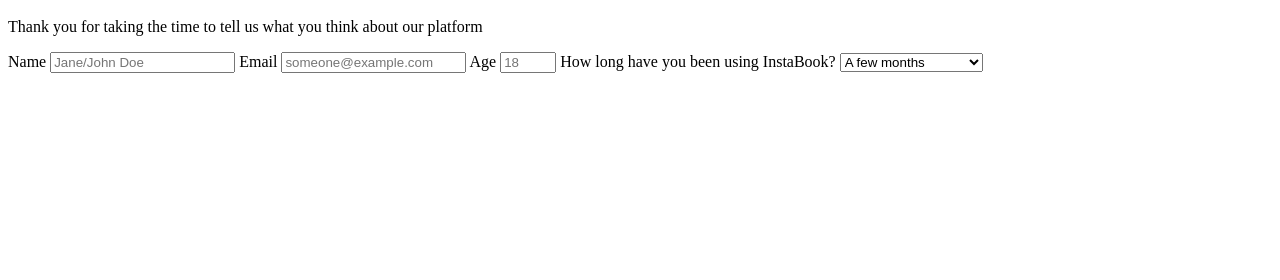
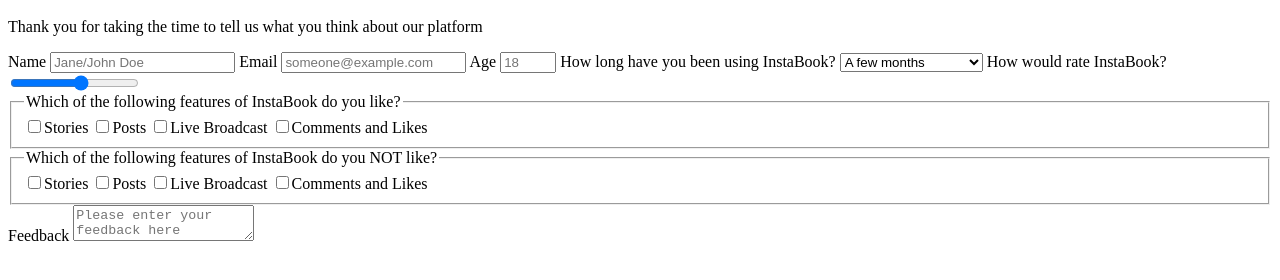
Before and after one commit to shayne243/WebDev-Practice-2, a plain HTML site: page index.html in a window 1280 px wide. Shown: the part 48-328 px from the top of the page. Drawn offline with Linux system fonts and the light colour scheme.

Commit message:
Added slider, checkboxes and feedback box

```diff
--- a/index.html
+++ b/index.html
@@ -17,7 +17,7 @@
             <label for="number-label">Age</label>
             <input required id="number" type="number" max="99" min="18" placeholder="18">
             <label for="usage-label">How long have you been using InstaBook?</label>
-            <select id="usage">
+            <select required id="usage">
                 <option value="few-months">A few months</option>
                 <option value="year">A year</option>
                 <option value="two-years">Two years</option>
@@ -25,6 +25,41 @@
                 <option value="more-than-five-years">More than five years</option>
                 <option value="not-sure">I'm not sure</option>
             </select>
+            <label for="rate-label">How would rate InstaBook?</label>
+            <input required id="rate" type="range" max="10" min="1">
+            <fieldset id="feedback-positive">
+                <legend>Which of the following features of InstaBook do you like?</legend>
+                <label for="stories">
+                    <input type="checkbox" id="stories">Stories
+                </label>
+                <label for="posts">
+                    <input type="checkbox" id="posts">Posts
+                </label>
+                <label for="live">
+                    <input type="checkbox" id="live">Live Broadcast
+                </label>
+                <label for="comments-likes">
+                    <input type="checkbox" id="comments-likes">Comments and Likes
+                </label>
+            </fieldset>
+            <fieldset id="feedback-negative">
+                <legend>Which of the following features of InstaBook do you NOT like?</legend>
+                <label for="stories">
+                    <input type="checkbox" id="stories">Stories
+                </label>
+                <label for="posts">
+                    <input type="checkbox" id="posts">Posts
+                </label>
+                <label for="live">
+                    <input type="checkbox" id="live">Live Broadcast
+                </label>
+                <label for="comments-likes">
+                    <input type="checkbox" id="comments-likes">Comments and Likes
+                </label>
+            </fieldset>
+            <label for="feedback">Feedback
+                <textarea id="feedback" placeholder="Please enter your feedback here"></textarea>
+            </label>
         </form>
     </main>
 
```
